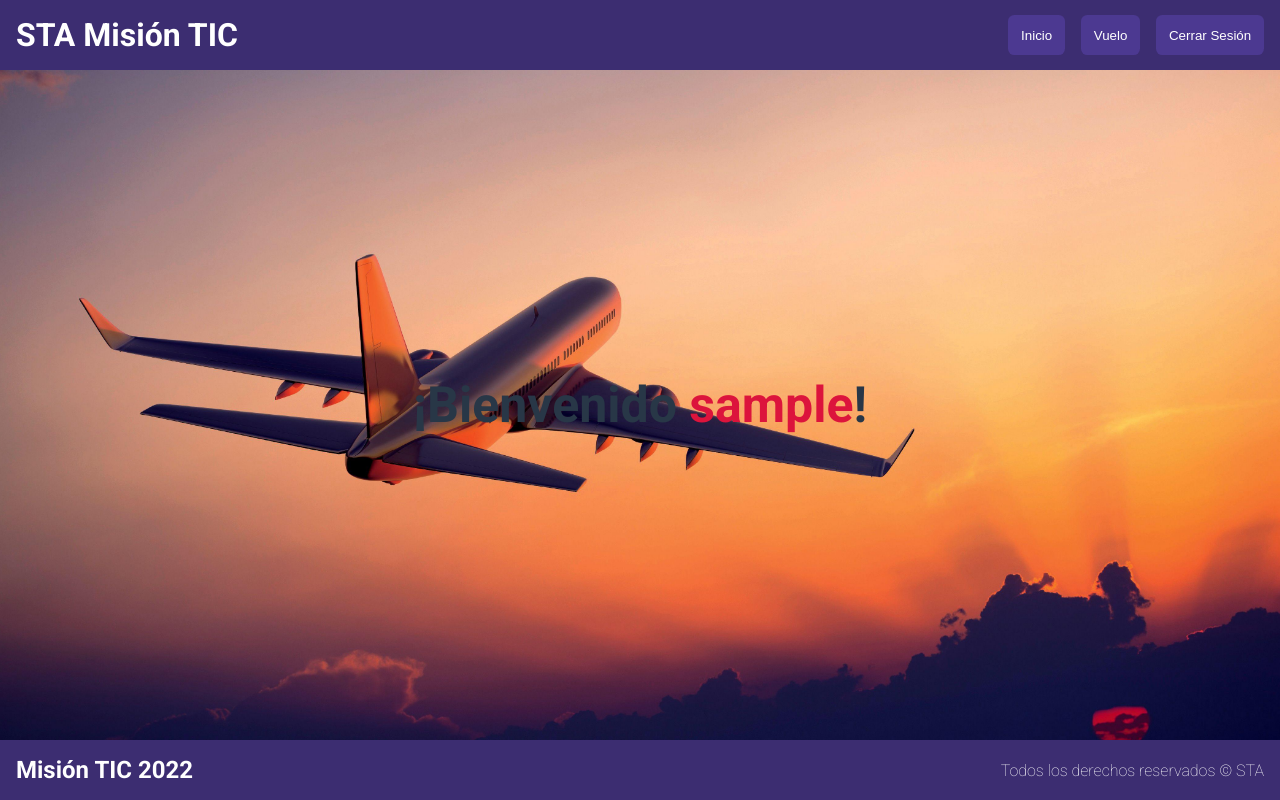
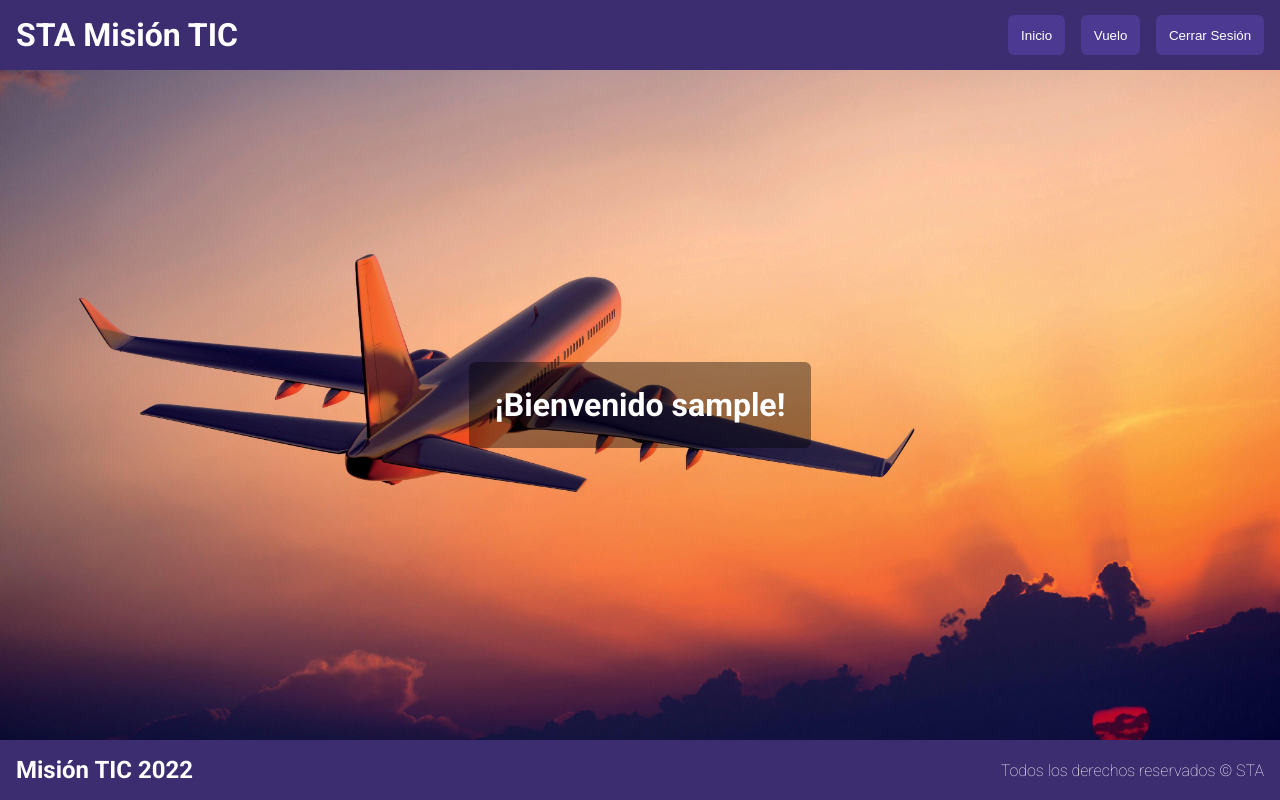
Before and after one commit to JorgeAVargasC/StaApp-Frontend, a Vue app: page /user/home in a window 1280 px wide. Built offline with nearby package versions, Linux system fonts and the light colour scheme; sample sign-in values are in the browser's storage.

Commit message:
ajustes de vista celular

```diff
--- a/src/App.vue
+++ b/src/App.vue
@@ -126,7 +126,7 @@ body {
 	flex-direction: column;
 	align-items: center;
 	justify-content: space-between;
-	height: 30rem;
+	height: 100%;
 	min-height: 100vh;
 	background-image: url("./assets/avion.jpg");
 	background-position-y: center;
--- a/src/components/Home.vue
+++ b/src/components/Home.vue
@@ -23,24 +23,10 @@ export default {
 
 
 <style>
+
     .greetings{
-        margin: 0;
-        padding: 0%;
-        height: 100%;
-        width: 100%;
-
-        display: flex;
-        justify-content: center;
-        align-items: center;
-    }
-
-    .greetings h1{
-        font-size: 50px;
-        color: #283747;
-    }
-
-    .greetings span{
-        color: crimson;
-        font-weight: bold;
+        background-color: rgba(0, 0, 0, 0.397);
+        padding: 1.5rem 1.6rem;
+        border-radius: 0.4rem;
     }
 </style>
--- a/src/components/LogIn.vue
+++ b/src/components/LogIn.vue
@@ -54,6 +54,8 @@ export default {
     background-color: rgba(0, 0, 0, 0.397);
 	width: 18rem;
     border-radius: 0.4rem;
+	margin-top: 2rem;
+	margin-bottom: 2rem;
 
 }
 
--- a/src/components/SignUp.vue
+++ b/src/components/SignUp.vue
@@ -36,7 +36,7 @@ export default {
 					fechaLlegada: "2021-12-05",
 					horaSalida: "14:00:00",
 					horaLlegada: "15:00:00",
-					cantidadPasajeros: 0,
+					cantidadPasajeros: "",
 				},
 			},
 		};
@@ -70,6 +70,8 @@ export default {
     background-color: rgba(0, 0, 0, 0.397);
     border-radius: 0.4rem;
     width: 18rem;
+	margin-top: 2rem;
+	margin-bottom: 2rem;
 }
 
 .container_signUp_user {
```
